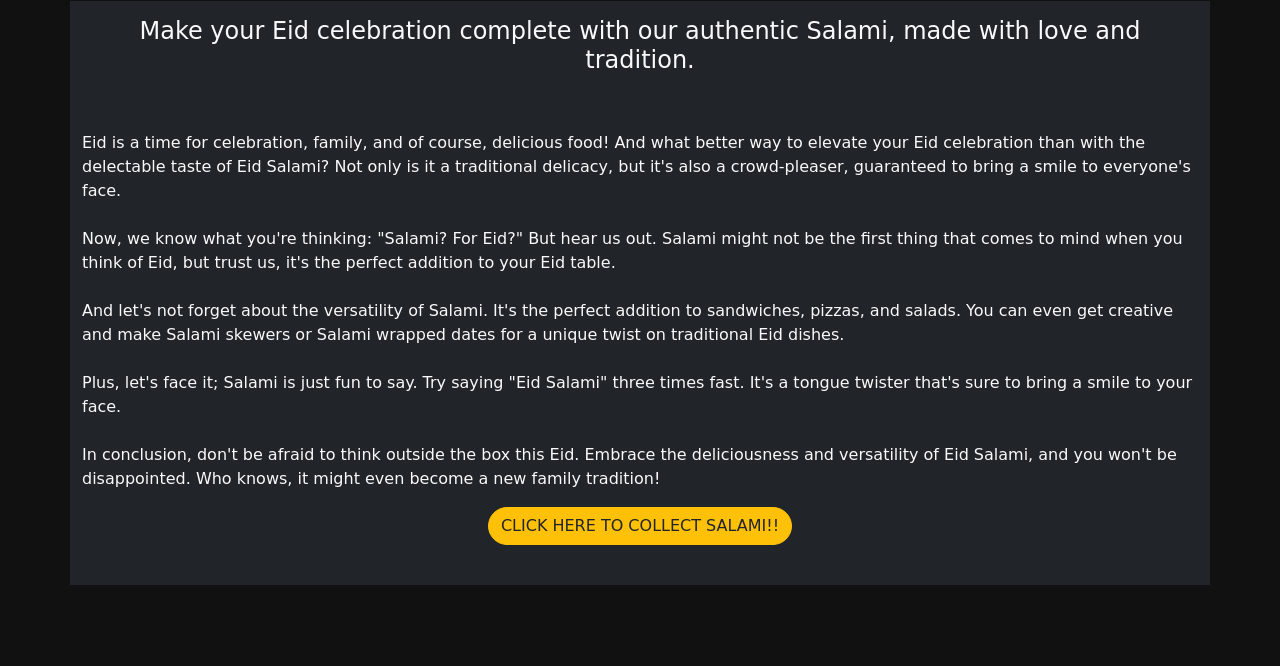
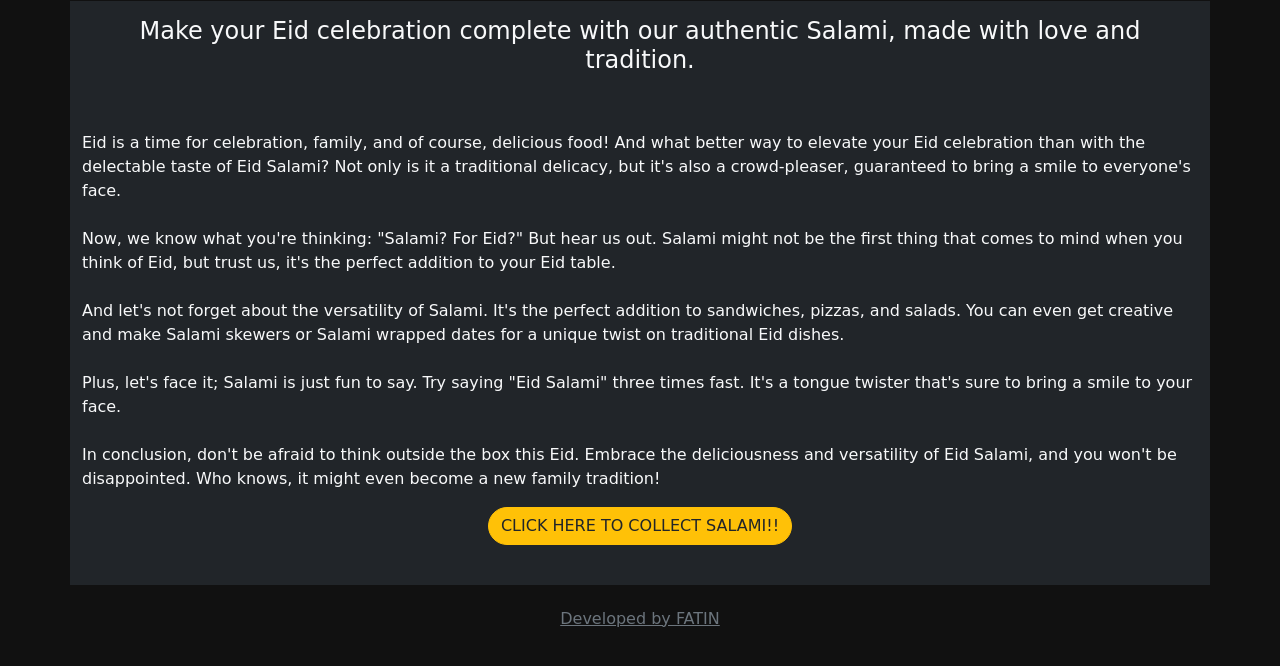
Before and after one commit to FatinNur/salami, a plain HTML site: page index.html in a window 1280 px wide. Shown: the part 72-738 px from the top of the page. Drawn offline with nearby package versions, Linux system fonts and the light colour scheme; a web font is replaced by a local one.

Commit message:
Update index.html

```diff
--- a/index.html
+++ b/index.html
@@ -72,7 +72,9 @@
   </div>
 
 
-
+<div class="flexbox py-4">
+    <h6 class="text-center text-muted"><a class="fn text-muted" href="https://www.facebook.com/profile.php?id=100028537150358">Developed by FATIN</a></h6>
+  </div>
 
 
 
```
